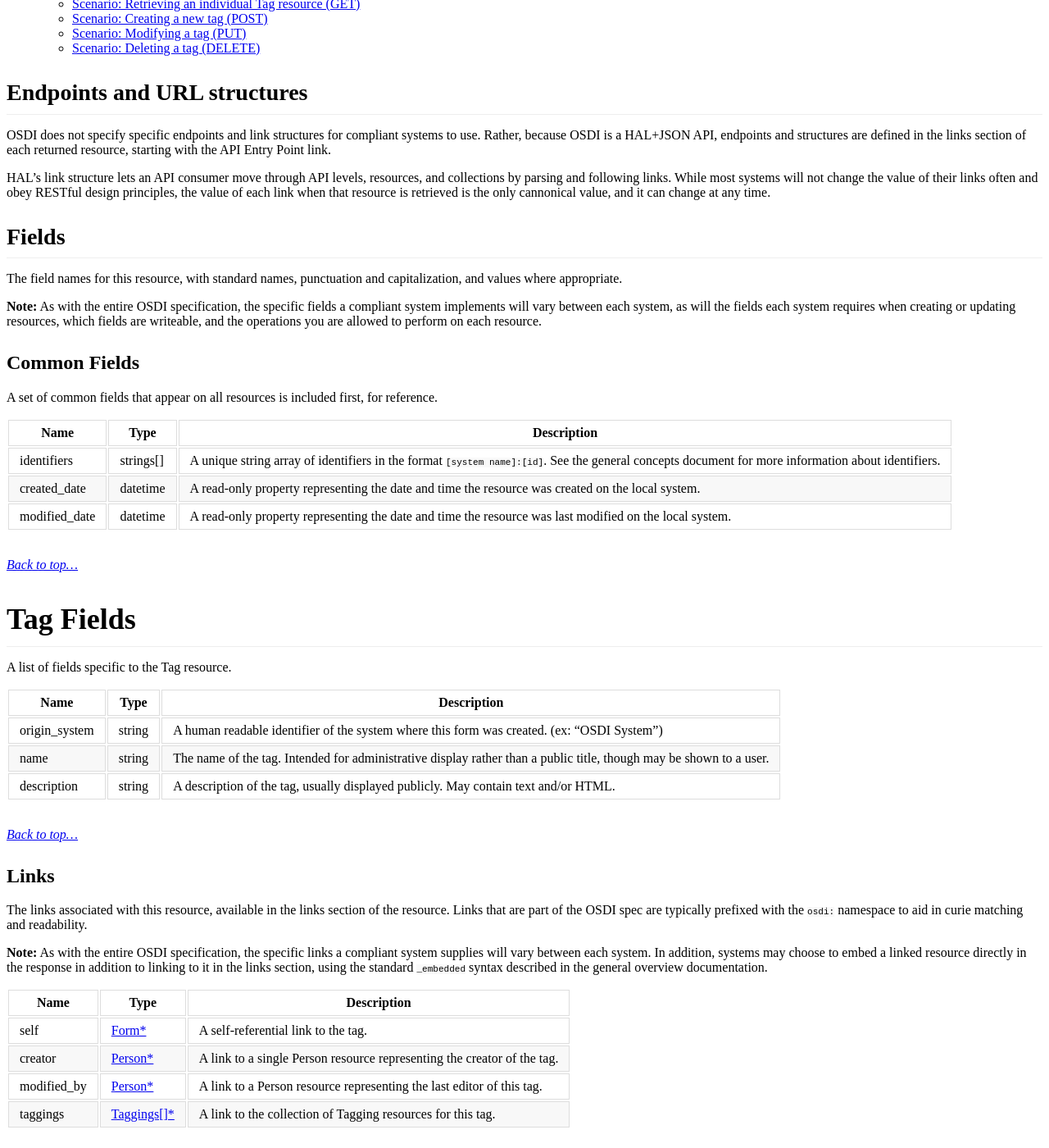
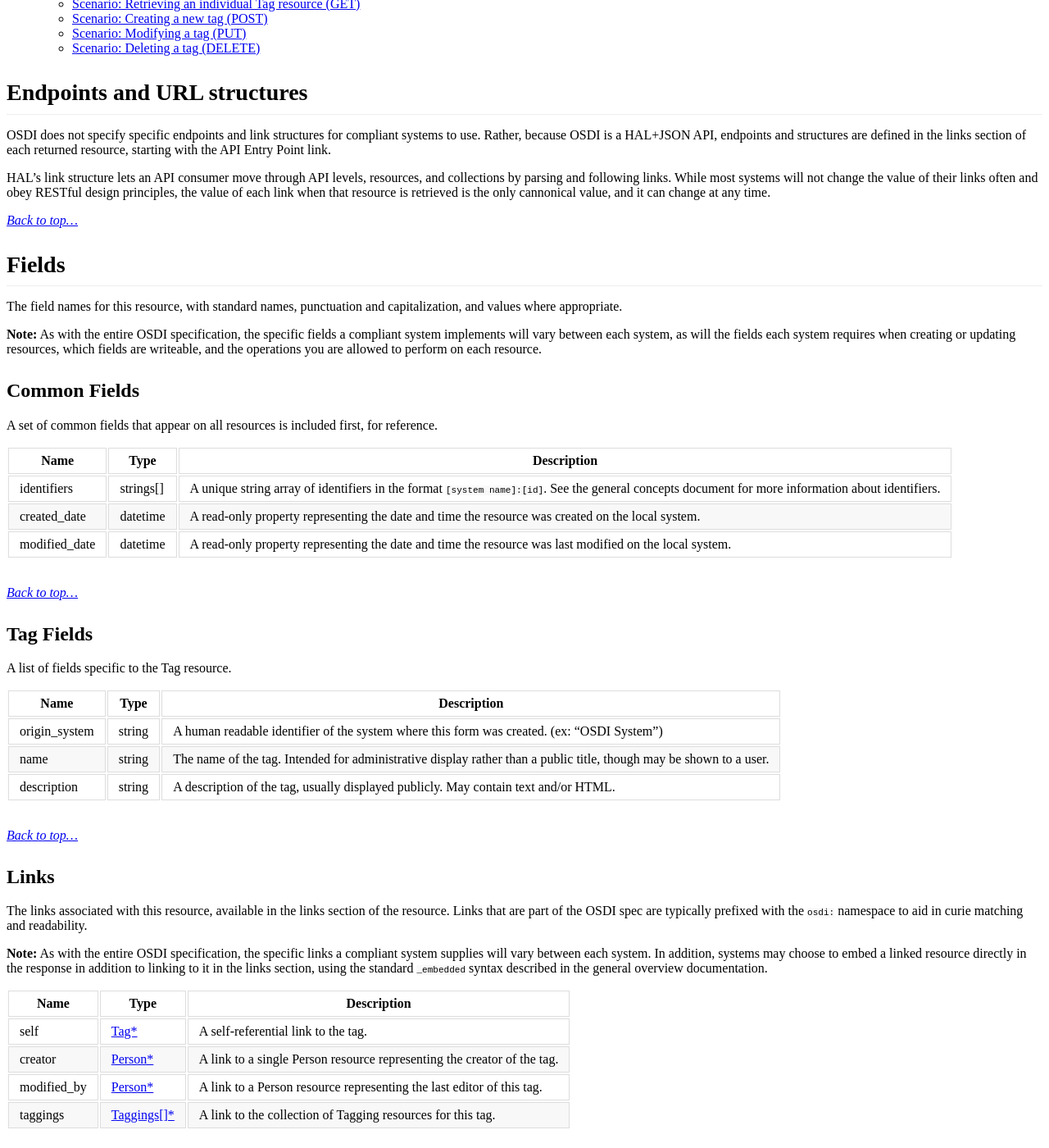
Before and after one commit to opensupporter/osdi-docs, a Jekyll site: the page built from tags.md, in a window 1280 px wide and 1400 px high, scrolled down 910 px. Shown: the whole window at 82% size. Built offline with Jekyll 4.4.1, drawn with Linux system fonts in a browser that asks for light colours; a style sheet for code colours, icons or effects is not loaded.

Commit message:
fixing tag errors

```diff
--- a/tags.md
+++ b/tags.md
@@ -24,6 +24,9 @@ Tags represent categories of data that are associated with People resources. For
 
 {% include endpoints_and_url_structures.md %}
 
+_[Back to top...](#)_
+
+
 ## Fields
 
 {% include fields_intro.md %}
@@ -33,7 +36,7 @@ Tags represent categories of data that are associated with People resources. For
 _[Back to top...](#)_
 
 
-# Tag Fields
+### Tag Fields
 
 A list of fields specific to the Tag resource.
 
@@ -53,7 +56,7 @@ _[Back to top...](#)_
 
 | Name          | Type      | Description
 |-----------    |-----------|-----------|--------------
-|self			|[Form*](forms.html)	|A self-referential link to the tag.
+|self			|[Tag*](tags.html)	|A self-referential link to the tag.
 |creator		|[Person*](people.html)  		|A link to a single Person resource representing the creator of the tag.
 |modified_by	|[Person* ](people.html) 		|A link to a Person resource representing the last editor of this tag.
 |taggings	|[Taggings[]*](taggings.html)	|A link to the collection of Tagging resources for this tag.
@@ -62,7 +65,7 @@ _[Back to top...](#)_
 
 ## Related Resources
 
-* [Tagging](tagging.md)
+* [Tagging](tagging.html)
 * [Person](people.html)
 
 _[Back to top...](#)_
```
